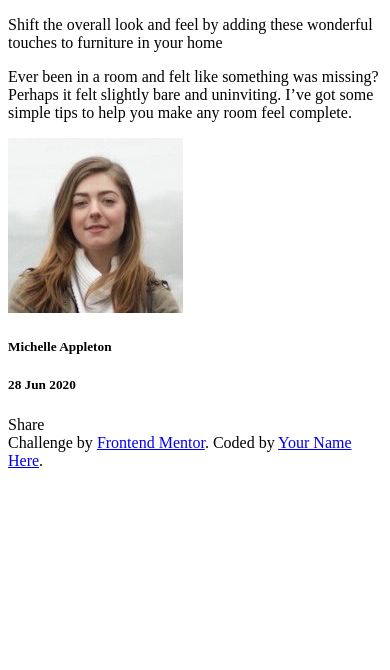
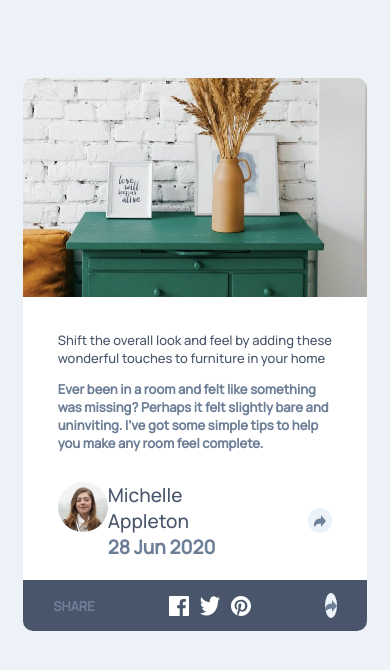
Before and after one commit to Thechampion96/Article-preview-component, a plain HTML site: page index.html in a window 390 px wide. Drawn offline with Linux system fonts and the light colour scheme.

Commit message:
mobile styling completed

```diff
--- a/index.html
+++ b/index.html
@@ -11,6 +11,7 @@
 
 </head>
 <body>
+<!-- main header for the page -->
   <div class="mainHeader">
     <div id="headerBackground"></div>
     <div class="main">
@@ -26,22 +27,35 @@
           to help you make any room feel complete.
         </p>
       </div>
-      <div>
-        <div>
+<!-- michelle personal details -->
+      <div class="flex">
+        <div class="icon">
           <img src="./images/avatar-michelle.jpg" alt="">
         </div>
-        <div>
+        <div class="personDetails">
           <h5>Michelle Appleton</h5>
           <h5>28 Jun 2020</h5>
         </div>
-      </div>
-      <div>
-        Share
+        <div class="share">
+          <img src="./images/icon-share.svg" alt="share-icon">
+        </div>
       </div>
     </div>
+<!-- active social media section -->
+    <div class="social-media">
+      <p>share</p>
+      <img src="./images/icon-facebook.svg" alt="facebook">
+      <img src="./images/icon-twitter.svg" alt="twitter">
+      <img src="./images/icon-pinterest.svg" alt="pinterest">
+      <div class="share">
+        <img src="./images/icon-share.svg" alt="share-icon">
+      </div>
+    </div>
+
+<!-- desktop mode information -->
       <div class="attribution">
         Challenge by <a href="https://www.frontendmentor.io?ref=challenge" target="_blank">Frontend Mentor</a>.
-        Coded by <a href="#">Your Name Here</a>.
+        Coded by <a href="#">Your Name Here</a>
       </div>
   </div>
 </body>
--- a/style.css
+++ b/style.css
@@ -2,7 +2,7 @@
   box-sizing: border-box;
 }
 
-@media only screen and (max-width: 375px) {
+@media only screen and (max-width: 625px) {
     /* for mobile */
 
     body {
@@ -13,6 +13,7 @@
 
     .mainHeader {
         background-color: white;
+        border-radius: 10px;
     }
 
     .main {
@@ -24,6 +25,8 @@
         background-position: top;
         background-size: cover;
         height: 219px;
+        border-top-left-radius: 10px;
+        border-top-right-radius: 10px;
     }
 
 
@@ -41,7 +44,92 @@
         font-weight: 700;
         color: hsl(214, 17%, 51%);
     }
+
+    .flex {
+        margin-top: 30px;
+        display: flex;
+        justify-content: space-between;
+    }
+
+    .icon > img{
+        width: 50px;
+        height: 50px;
+        border-radius: 100%;
+    }
+
+    .personDetails {
+       margin: auto 0;
+       /* padding-left: 20px; */
+    }
+
+    .personDetails > h5 {
+        margin: auto 0;
+        font-size: 19px;
+        font-family: 'Manrope', sans-serif;
+     }
+
+     .personDetails > h5:nth-child(1) {
+        font-weight: 500;
+        color: hsl(217, 19%, 35%);
+
+     }
+
+     .personDetails > h5:nth-child(2) {
+        font-weight: 700;
+        color: hsl(214, 17%, 51%);
+     }
+
+     .share {
+        border-radius: 100%;
+        background-color: hsl(210, 46%, 95%);
+        /* background-color: black; */
+        height: 25px;
+        width: 25px;
+        display: flex;
+        justify-content: center;
+        align-items: center;
+        margin: auto 0;
+        margin-left: 15%;
+    }
+
+    .share > img {
+        height: 12px;
+        width: 12px;
+    }
+
+    .attribution{
+        display: none;
+    }
+
+    .social-media{
+        background-color: hsl(217, 19%, 35%);
+        display: flex;
+        justify-content: center;
+
+        align-items: center;
+        margin: auto 0;
+        padding: 1% 10%;
+        border-bottom-left-radius: 10px;
+        border-bottom-right-radius: 10px;
+    }
+
+    .social-media > p{
+        color: white;
+        margin-right: 25%;
+        font-family: 'Manrope', sans-serif;
+        font-weight: 700;
+        color: hsl(214, 17%, 51%);
+        text-transform: uppercase;
+    }
+
+    .social-media > img{
+        height: 20px;
+        width: 20px;
+        margin: 2%;
+    }
+
+    .social-media > :last-child {
+        margin-left: 25%;
+    }
+
 }
-
-git config --global user.name "TheChampion96"
-git config --global user.email Kadjmali@gmail.com
```
Also changed, not shown: js.js (added).
